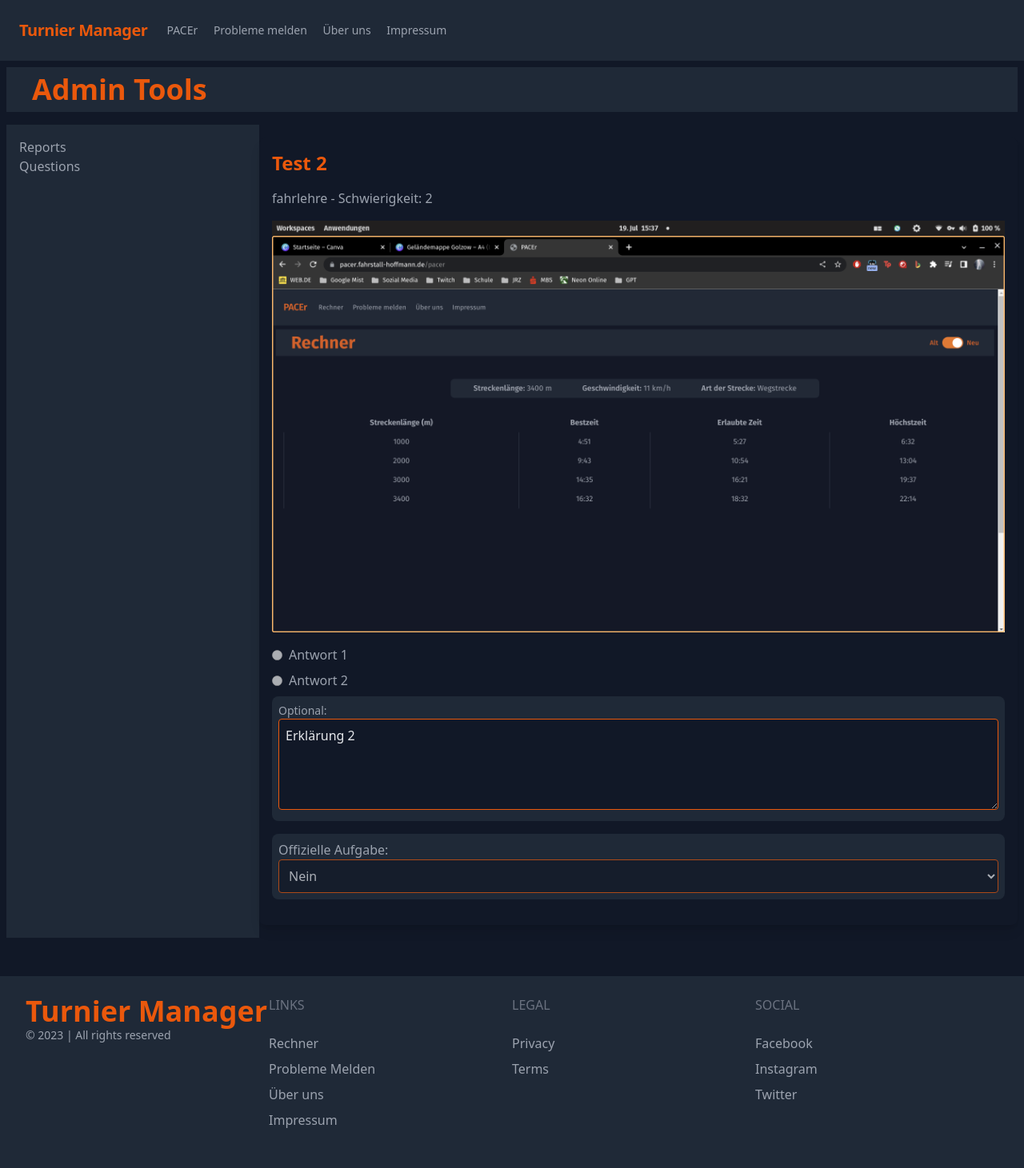
After one commit to FischLord/PACEr, a Flask app: page /loadQuestion/1 in a window 1280 px wide. The commit adds this page. Shown: the whole page at 80% size. Run offline with Flask 2, Linux system fonts and the light colour scheme; style sheets or scripts are compiled from the project's sources.

Commit message:
neuaufnahme und anfängliche fixes

```diff
--- a/TurnierManager/app.py
+++ b/TurnierManager/app.py
@@ -1,6 +1,7 @@
 from flask import Flask
 import secrets
 from routes import home, calculator, report, admin
+
 
 tm = Flask(__name__, static_folder='static', template_folder='templates')
 tm.secret_key = secrets.token_hex(16)
--- a/TurnierManager/routes/admin.py
+++ b/TurnierManager/routes/admin.py
@@ -81,12 +81,46 @@ def viewQuestions():
         return 'Error: ' + str(e)
 
 
-@bp_admin.route('/loadQuestion', methods=['GET', 'POST'])
-def loadQuestion():
-    return
+@bp_admin.route('/loadQuestion/<int:id>', methods=['GET', 'POST'])
+def loadQuestion(id):
+    print(id)
+    # get the id of the question to load
+    # id = request.args.get('id')
+    # get the path to the json file
+    absPath = getDirPath()
+    folderPath = absPath + '/questions/'
+    if not os.path.exists(folderPath):
+        os.makedirs(folderPath)
+    jsonPath = folderPath + 'questions.json'
+    # read the json file and get the questions list
+    with open(jsonPath, "r") as f:
+        json_data = json.load(f)
+        questions = json_data["questions"]
+    # find the question with the id
+    # for question in questions:
+    #     if question["id"] == int(id):
+    #         # extract the information from the question and render the template with the information
+    #         # use a different variable to store the question text
+    #         question_text = question["question"]
+    #         category = question["category"]
+    #         difficulty = question["difficulty"]
+    #         type = question["type"]
+    #         imagepath = question["image"]
+    #         answers = question["answers"]
+    #         correct_answers = question["correct_answers"]
+    #         explanation = question["explanation"]
+    #         official = question["official"]
+    #         # load the image from the path and give it to the template
+    #         image = open(imagepath, 'rb')
+    #         image = image.read()
+    #         return render_template('admin/questions/showQuestion.html', id=id, question=question_text, category=category, difficulty=difficulty, type=type, image=image, answers=answers, correct_answers=correct_answers, explanation=explanation, official=official)
+        question = questions[id]
+        return render_template('admin/questions/showQuestion.html', question=question)
 
-@bp_admin.route('/saveQuestion', methods=['GET', 'POST'])
-def saveQuestion():
+
+
+@bp_admin.route('/newQuestion', methods=['GET', 'POST'])
+def newQuestion():
     absPath = getDirPath()
     folderPath = absPath + '/questions/'
     if not os.path.exists(folderPath):
--- a/TurnierManager/templates/admin/questions/addQuestion.html
+++ b/TurnierManager/templates/admin/questions/addQuestion.html
@@ -10,7 +10,7 @@
     <!--! Anfang des Formulars-->
     <div class="bg-gray-900 text-gray-400 py-10">
         <div class="max-w-lg mx-auto p-8">
-            <form action="{{ url_for('admin.saveQuestion') }}" method="POST" id="questionForm" enctype="multipart/form-data">
+            <form action="{{ url_for('admin.newQuestion') }}" method="POST" id="questionForm" enctype="multipart/form-data">
 
                 <label class="block mt-4" for="question">Frage:</label>
                 <input class="w-full p-2 border rounded" type="text" id="question" name="question" required>
--- /dev/null
+++ b/TurnierManager/templates/admin/questions/showQuestion.html
@@ -0,0 +1,40 @@
+{% extends "admin/adminTools.html" %} {% block adminContent %}
+<div class="container mx-auto">
+    <div class="my-4 p-4 bg-gray-900 rounded-lg shadow-lg">
+        <h1 class="text-2xl font-bold mb-4 text-orange-600">{{ question['question'] }}</h1>
+        <p class="text-gray-400 mb-4">{{ question['category'] }} - Schwierigkeit: {{ question['difficulty'] }}</p>
+        {% if question['image'] %}
+        <img src="{{ question['image'] }}" alt="Bild zur Frage" class="mb-4">
+        {% endif %}
+        <form>
+            {% for answer in question['answers'] %}
+            <div class="flex items-center mb-2">
+                <input type="radio" id="answer{{ loop.index }}" name="answer" value="{{ loop.index }}" {% if loop.index
+                    in question['correct_answers'] %}checked{% endif %} disabled class="border border-orange-600">
+                <label for="answer{{ loop.index }}" class="ml-2 text-gray-400 hover:text-orange-600">{{ answer }}</label>
+            </div>
+            {% endfor %}
+            <div class="bg-gray-800 p-2 rounded-lg mb-4">
+                <p class="text-sm text-gray-400">Optional:</p>
+                <textarea class="w-full p-2 border rounded border-orange-600 bg-gray-900" id="explanation" name="explanation" rows="4"
+                    disabled>{{ question['explanation'] }}</textarea>
+            </div>
+
+            <div class="bg-gray-800 p-2 rounded-lg mb-4">
+                <label class="block text-gray-400" for="official">Offizielle Aufgabe:</label>
+                <select class="w-full p-2 border rounded border-orange-600 bg-gray-900" id="official" name="official" disabled>
+                    <option value="">Bitte wählen Sie aus, ob es sich um eine offizielle Aufgabe handelt</option>
+                    <option value="true" {% if question['official']=="true" %}selected{% endif %} class="text-orange-600">Ja</option>
+                    <option value="false" {% if question['official']=="false" %}selected{% endif %} class="text-orange-600">Nein</option>
+                </select>
+            </div>
+
+            <!-- disable the submit button -->
+            <input class="bg-orange-600 hover:bg-orange-500 text-white py-2 px-4 rounded mt-4 hidden" type="submit"
+                value="Absenden">
+        </form>
+
+    </div>
+</div>
+<script src="{{ url_for('static', filename='js/quiz/addQuestion.js') }}"></script>
+{% endblock %}
```
Also changed, not shown: TurnierManager/questions/questions.json (+1 -1 lines), TurnierManager/templates/admin/questions/viewQuestions.html (+5 -2 lines), TurnierManager/questions/images/Bildschirmfoto vom 2023-08-23 08-49-58.png (added).
